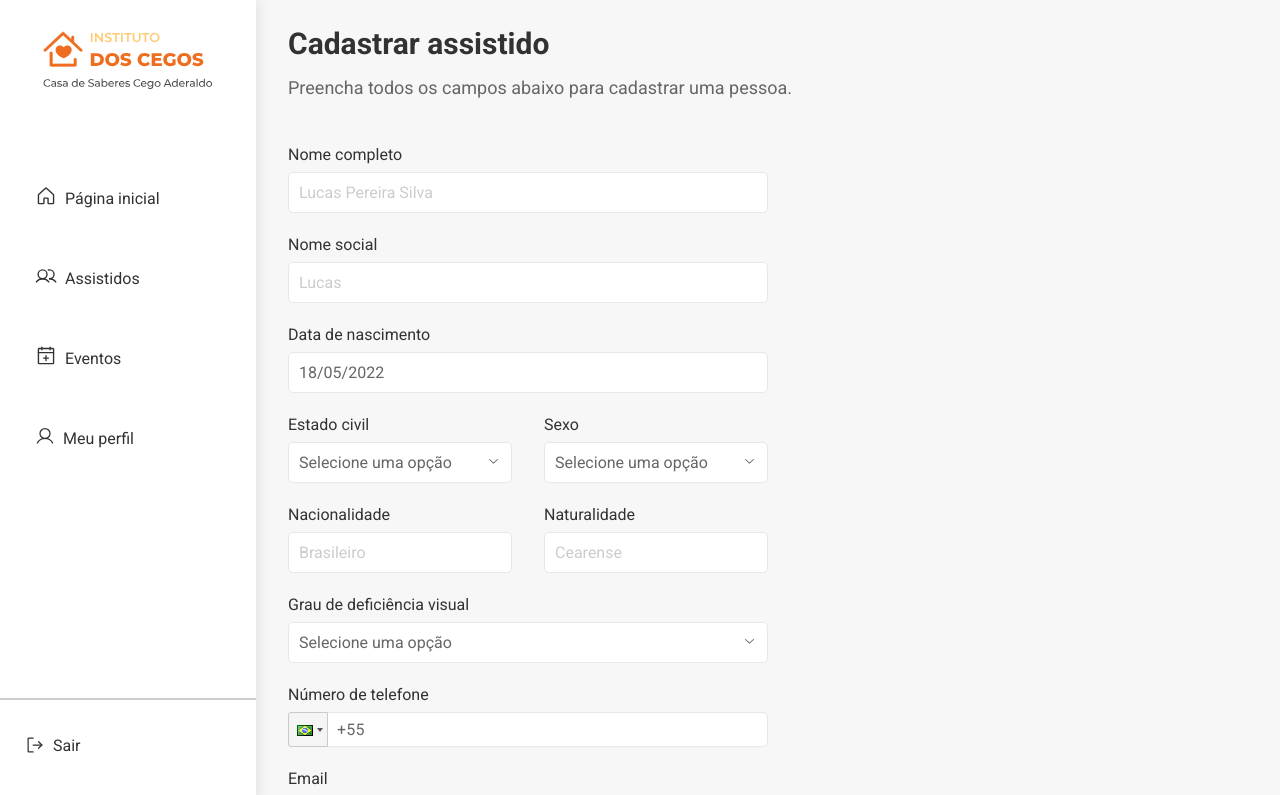
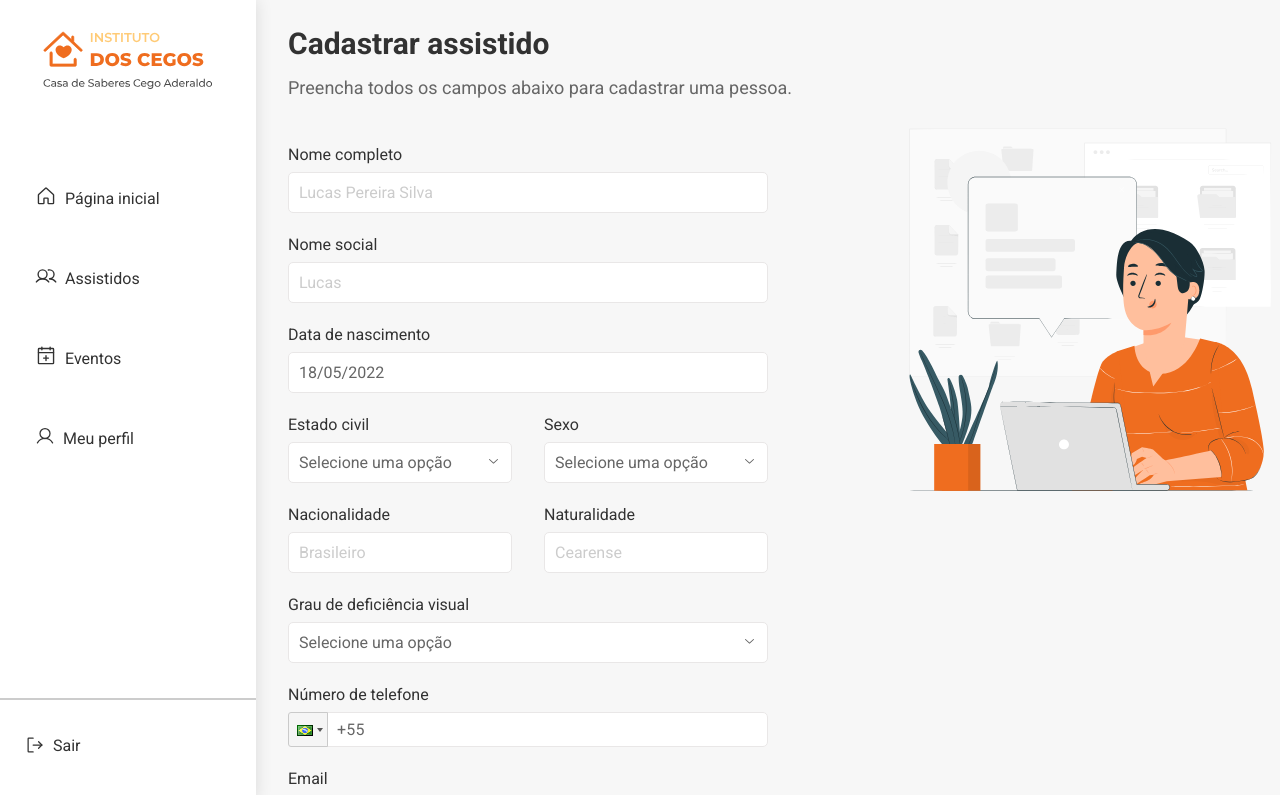
Before and after one commit to dev-inove/IDC-Frontend-legado, a React (Vite) app: page /assistedRegister in a window 1280 px wide. Shown: the top 795 px of the page. Built offline with nearby package versions, Linux system fonts and the light colour scheme.

Commit message:
Inserindo imagem

```diff
--- a/package.json
+++ b/package.json
@@ -17,13 +17,13 @@
     "date-fns": "^2.28.0",
     "formik": "^2.2.9",
     "phosphor-react": "^1.4.1",
-    "react": "^18.0.0",
+    "react": "^18.2.0",
     "react-datepicker": "^4.8.0",
     "react-dom": "^18.0.0",
     "react-phone-input-2": "^2.15.0",
     "react-router-dom": "^6.3.0",
     "react-tabs": "^5.1.0",
-    "styled-components": "^5.3.5",
+    "styled-components": "^5.3.6",
     "validations-br": "^1.2.0",
     "yup": "^0.32.11"
   },
--- a/src/components/ButtonPrimary/styles.ts
+++ b/src/components/ButtonPrimary/styles.ts
@@ -22,6 +22,7 @@ export const ButtonContent = styled.div`
   display: flex;
   flex-direction: row;
   justify-content: center;
+
 `;
 
 export const TextButtonName = styled.h4`
--- a/src/pages/Assisteds/pages/Register/index.tsx
+++ b/src/pages/Assisteds/pages/Register/index.tsx
@@ -16,6 +16,8 @@ import ButtonPrimary from '~/components/ButtonPrimary';
 import ButtonSecondary from '~/components/ButtonSecondary';
 import 'react-datepicker/dist/react-datepicker.css';
 import * as S from './styles';
+
+import Person from '~/assets/images/person.svg';
 
 const schema = Yup.object().shape({
   name: Yup.string().required('O nome é obrigatório'),
@@ -72,7 +74,7 @@ function Register() {
   }
 
   return (
-    <div style={{ marginLeft: '18rem' }}>
+    <S.DivForm>
       <S.Welcome>Cadastrar assistido</S.Welcome>
       <S.WelcomeParagraph>
         Preencha todos os campos abaixo para cadastrar uma pessoa.
@@ -230,8 +232,9 @@ function Register() {
             </Form>
           )}
         </Formik>
+        <S.ImagePerson src={Person}/>
       </S.FormLogin>
-    </div>
+    </S.DivForm>
   );
 }
 
--- a/src/pages/Assisteds/pages/Register/styles.ts
+++ b/src/pages/Assisteds/pages/Register/styles.ts
@@ -2,8 +2,22 @@ import styled from 'styled-components';
 import * as Select from '@radix-ui/react-select';
 
 export const Container = styled.div`
+  width: calc(100vw - 18rem);
 `;
+export const DivForm = styled.div`
+  margin-left: 18rem;
+  flex-direction: column;
+`;
+export const ImagePerson = styled.img`
+position: absolute;
 
+  height: 419px;
+  width: 419px;
+  left: 880px;
+  top: 100px;
+  border-radius: 0px;
+
+`;
 export const Welcome = styled.h1`
   padding-top: 20px;
   font-size: 30px;
--- a/src/pages/Login/index.tsx
+++ b/src/pages/Login/index.tsx
@@ -7,6 +7,7 @@ import { EnvelopeSimple, LockSimple } from 'phosphor-react';
 import * as Yup from 'yup';
 
 import Logo from '~/assets/images/logo.svg';
+import person from '~/assets/images/person.svg';
 import Banner from '~/assets/images/banner_login.svg';
 
 import * as S from './styles';
```
Also changed, not shown: src/assets/images/person.svg (added), 1 other file (tests, documents, lock files or other folders).
